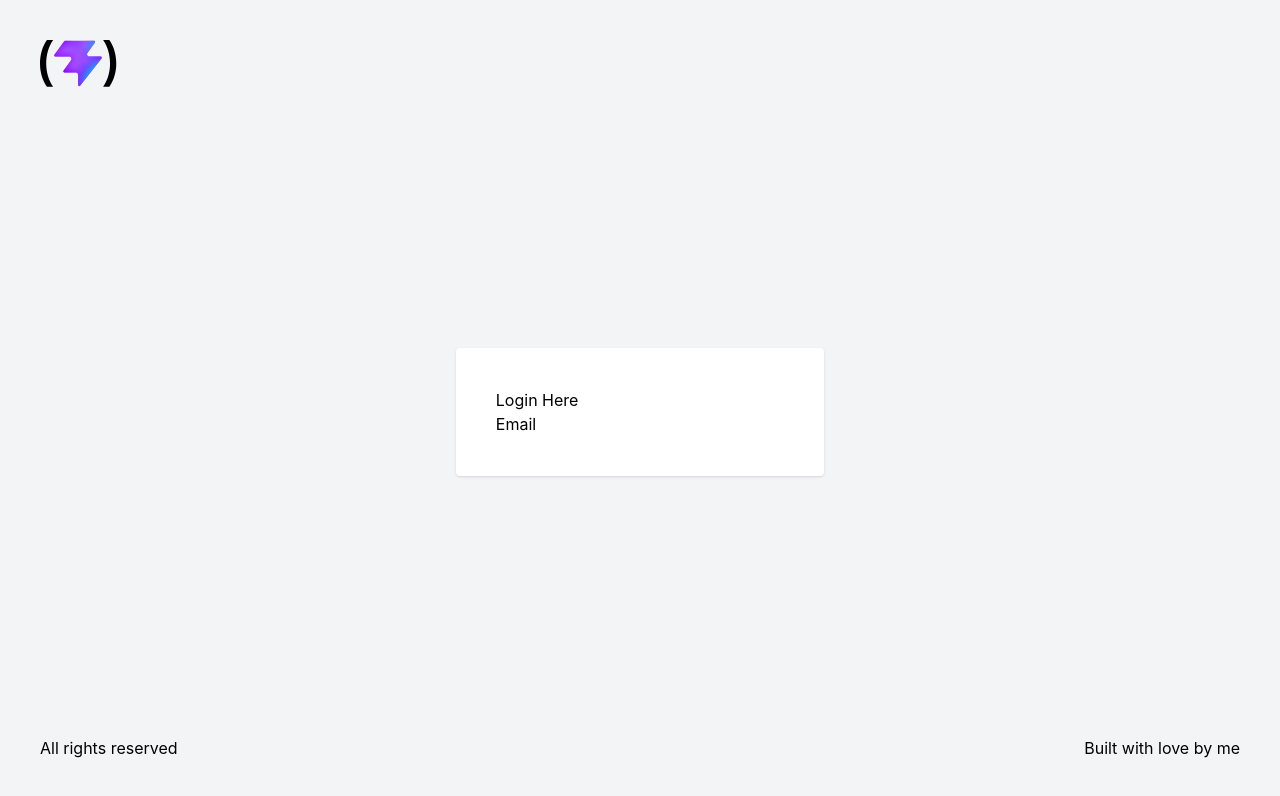
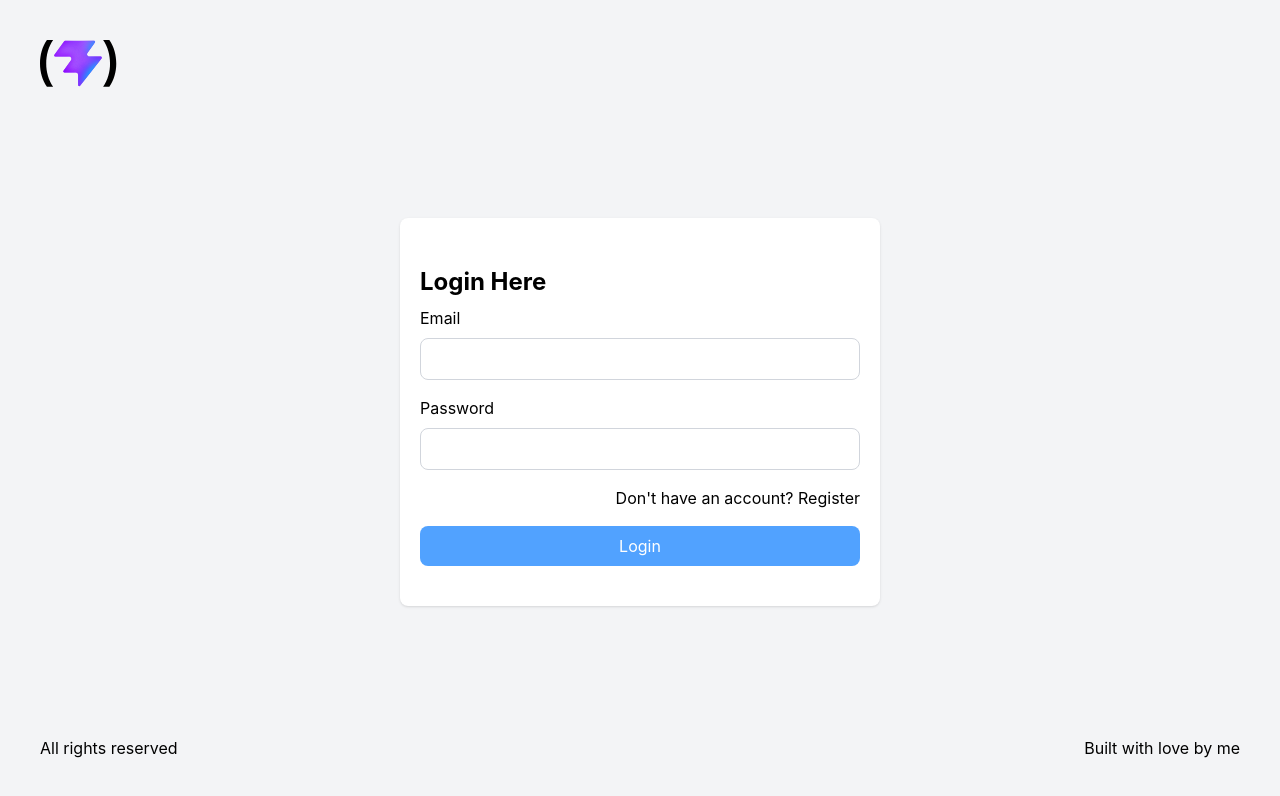
Before and after one commit to chionye/mini-app, a React (Vite) app: page / in a window 1280 px wide. Shown: the top 796 px of the page. Built offline with nearby package versions, Linux system fonts and the light colour scheme.

Commit message:
feat: add forminput and button components to login

```diff
--- /dev/null
+++ b/src/components/ui/Buttons.tsx
@@ -0,0 +1,44 @@
+/** @format */
+
+export const Buttons = {
+  solid: ({
+    children,
+    color = "bg-blue-400",
+    hover = "bg-blue-600",
+    onClick,
+  }: {
+    children: React.ReactNode;
+    color?: string;
+    hover?: string;
+    onClick?: () => void;
+  }) => {
+    return (
+      <button
+        className={`cursor-pointer px-3 py-2 ${color} text-white rounded-lg hover:${hover}`}
+        onClick={onClick}>
+        {children}
+      </button>
+    );
+  },
+  outline: ({
+    children,
+    color = "border-blue-400",
+    hover = "bg-blue-600",
+    textColor = "text-blue-400",
+    onClick,
+  }: {
+    children: React.ReactNode;
+    color?: string;
+    hover?: string;
+    textColor?: string;
+    onClick?: () => void;
+  }) => {
+    return (
+      <button
+        className={`cursor-pointer px-3 py-2 bg-transparent border ${color} ${textColor} rounded-lg hover:${hover}`}
+        onClick={onClick}>
+        {children}
+      </button>
+    );
+  },
+};
--- a/src/components/ui/FormInput.tsx
+++ b/src/components/ui/FormInput.tsx
@@ -0,0 +1,28 @@
+/** @format */
+
+export const FormInput = ({
+  label,
+  type,
+  name,
+  id,
+  onChange,
+}: {
+  label: string;
+  type: string;
+  name: string;
+  id: string;
+  onChange: (e: React.ChangeEvent<HTMLInputElement>) => void;
+}) => {
+  return (
+    <div className='flex flex-col gap-2'>
+      <label htmlFor={name}>{label}</label>
+      <input
+        type={type}
+        name={name}
+        id={id}
+        className='px-2 py-2 border border-gray-300 rounded-lg'
+        onChange={onChange}
+      />
+    </div>
+  );
+};
--- a/src/pages/auth/Login.tsx
+++ b/src/pages/auth/Login.tsx
@@ -1,16 +1,48 @@
 /** @format */
 
+import { Link } from "react-router-dom";
+import { FormInput } from "../../components/ui/FormInput";
+import { Buttons } from "../../components/ui/Buttons";
+import { useState } from "react";
+
 export const Login = () => {
+  const [email, setEmail] = useState<string>("");
+  const [password, setPassword] = useState<string>("");
+
+  const handleSubmit = () => {
+    //the point when data is sent to backend via API
+    console.log(`emails is ${email} and password is ${password}`);
+  };
+
   return (
-    <div className='bg-white rounded shadow p-10'>
-      <div className='text-start'>
-        <h2>Login Here</h2>
+    <div className='bg-white shadow px-5 py-10 lg:w-2/5 mx-auto rounded-lg'>
+      <div className='text-start my-2'>
+        <h2 className='text-2xl font-bold'>Login Here</h2>
       </div>
-      <div className='w-full'>
-        <div>
-          <label htmlFor='email'>Email</label>
-          <input type='email' name='' id='' className='' />
+      <div className='w-full gap-4 flex flex-col'>
+        <FormInput
+          label='Email'
+          type='email'
+          name='email'
+          id='email'
+          onChange={(e) => setEmail(e.target.value)}
+        />
+        <FormInput
+          label='Password'
+          type='password'
+          name='password'
+          id='password'
+          onChange={(e) => setPassword(e.target.value)}
+        />
+        <div className='flex justify-end'>
+          <Link to='/register'>Don't have an account? Register</Link>
         </div>
+        <Buttons.solid
+          onClick={handleSubmit}
+          color='bg-blue-400'
+          hover='bg-blue-600'>
+          Login
+        </Buttons.solid>
       </div>
     </div>
   );
```
